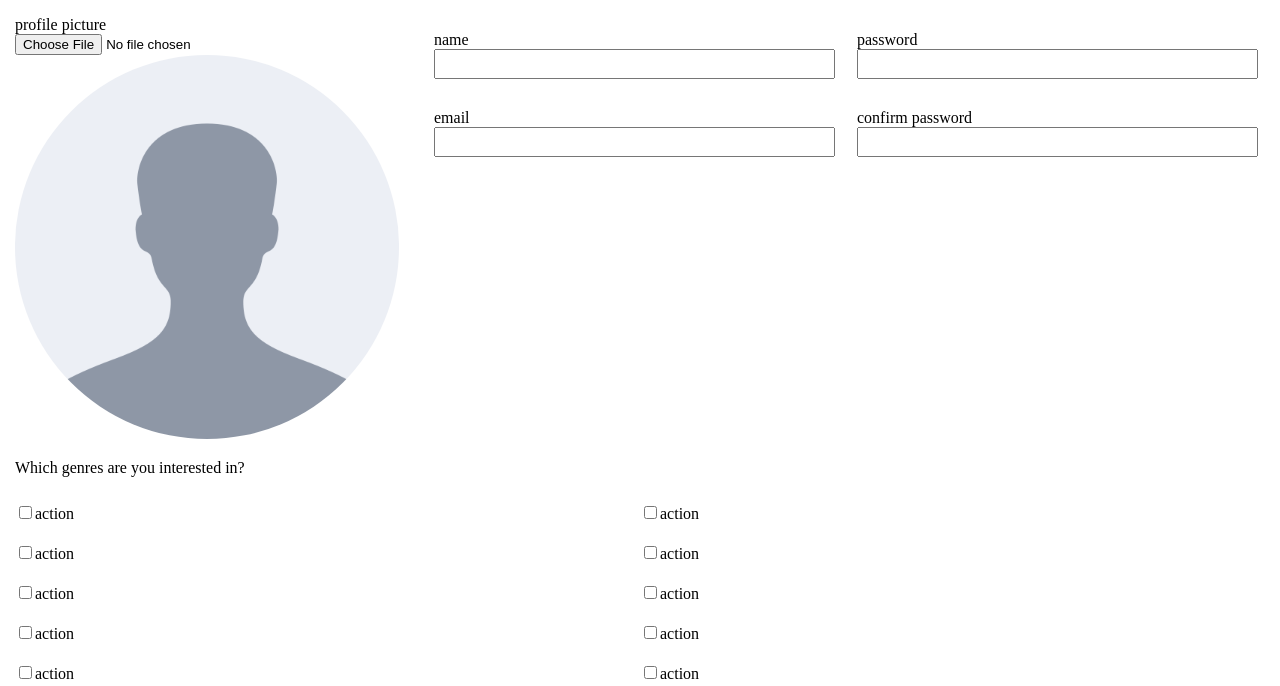
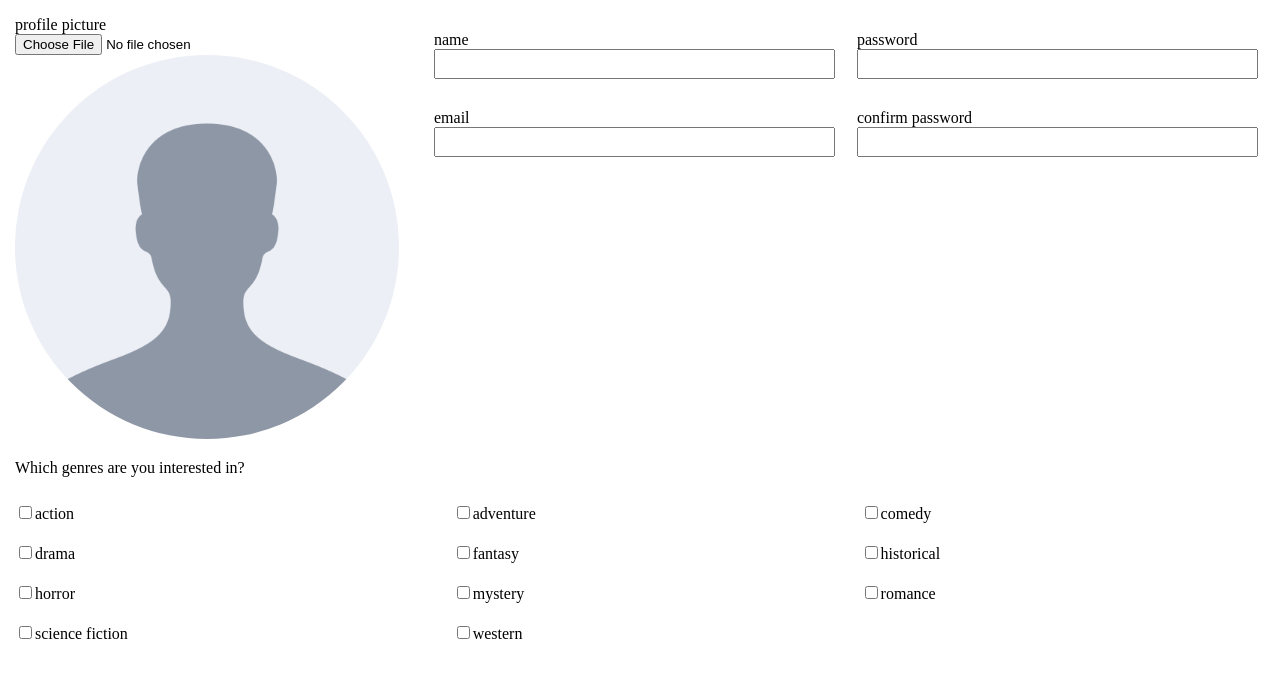
Before and after one commit to keeganthomp/movieReviewWebsite, a plain HTML site: page join/index.html in a window 1280 px wide. Shown: the part 266-952 px from the top of the page. Drawn offline with Linux system fonts and the light colour scheme.

Commit message:
changed the genre names

```diff
--- a/css/joinStyle.css
+++ b/css/joinStyle.css
@@ -109,5 +109,13 @@
         margin-top: 30px;
     }
 
+    .interest {
+        height:196px;
+    }
+
+    textarea {
+        width: 70%;
+    }
+
 
 }
--- a/join/index.html
+++ b/join/index.html
@@ -65,34 +65,34 @@
                 <input type="checkbox" name="" value=""><label>action</label>
             </div>
             <div class="checkboxWrapper">
-                <input type="checkbox" name="" value=""><label>action</label>
+                <input type="checkbox" name="" value=""><label>drama</label>
             </div>
             <div class="checkboxWrapper">
-                <input type="checkbox" name="" value=""><label>action</label>
+                <input type="checkbox" name="" value=""><label>horror</label>
             </div>
             <div class="checkboxWrapper">
-                <input type="checkbox" name="" value=""><label>action</label>
+                <input type="checkbox" name="" value=""><label>science fiction</label>
             </div>
             <div class="checkboxWrapper">
-                <input type="checkbox" name="" value=""><label>action</label>
+                <input type="checkbox" name="" value=""><label>adventure</label>
             </div>
             <div class="checkboxWrapper">
-                <input type="checkbox" name="" value=""><label>action</label>
+                <input type="checkbox" name="" value=""><label>fantasy</label>
             </div>
             <div class="checkboxWrapper">
-                <input type="checkbox" name="" value=""><label>action</label>
+                <input type="checkbox" name="" value=""><label>mystery</label>
             </div>
             <div class="checkboxWrapper">
-                <input type="checkbox" name="" value=""><label>action</label>
+                <input type="checkbox" name="" value=""><label>western</label>
             </div>
             <div class="checkboxWrapper">
-                <input type="checkbox" name="" value=""><label>action</label>
+                <input type="checkbox" name="" value=""><label>comedy</label>
             </div>
             <div class="checkboxWrapper">
-                <input type="checkbox" name="" value=""><label>action</label>
+                <input type="checkbox" name="" value=""><label>historical</label>
             </div>
             <div class="checkboxWrapper">
-                <input type="checkbox" name="" value=""><label>action</label>
+                <input type="checkbox" name="" value=""><label>romance</label>
             </div>
         </div>
         <div class="additionalInfo">
```
